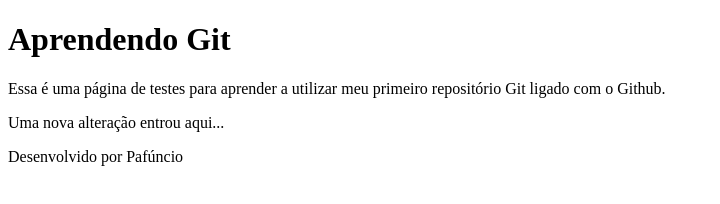
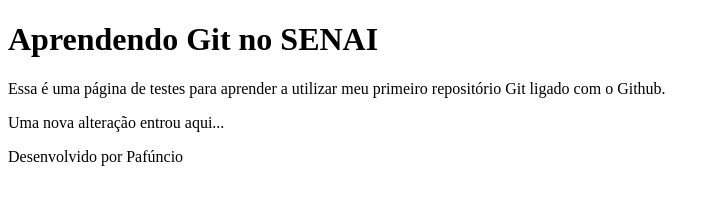
Before and after one commit to TreeWii/Repository, a plain HTML site: page index.html in a window 1280 px wide. Shown: the whole page, without its empty margins (0-720 px from the left). Drawn offline with Linux system fonts and the light colour scheme.

Commit message:
Alterações no h1 do header

```diff
--- a/index.html
+++ b/index.html
@@ -7,7 +7,7 @@
 </head>
 <body>
     <header>
-        <h1>Aprendendo Git</h1>
+        <h1>Aprendendo Git no SENAI</h1>
     </header>
 
     <p>
```
